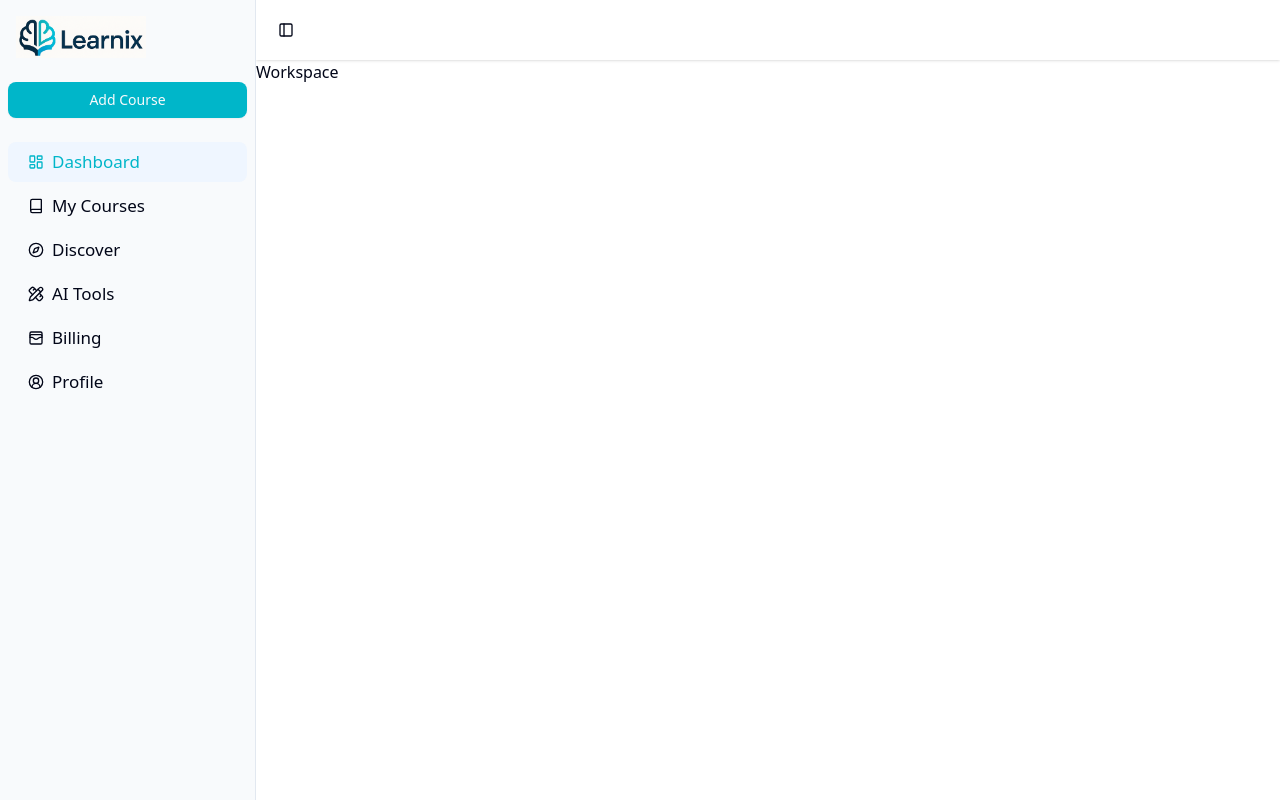
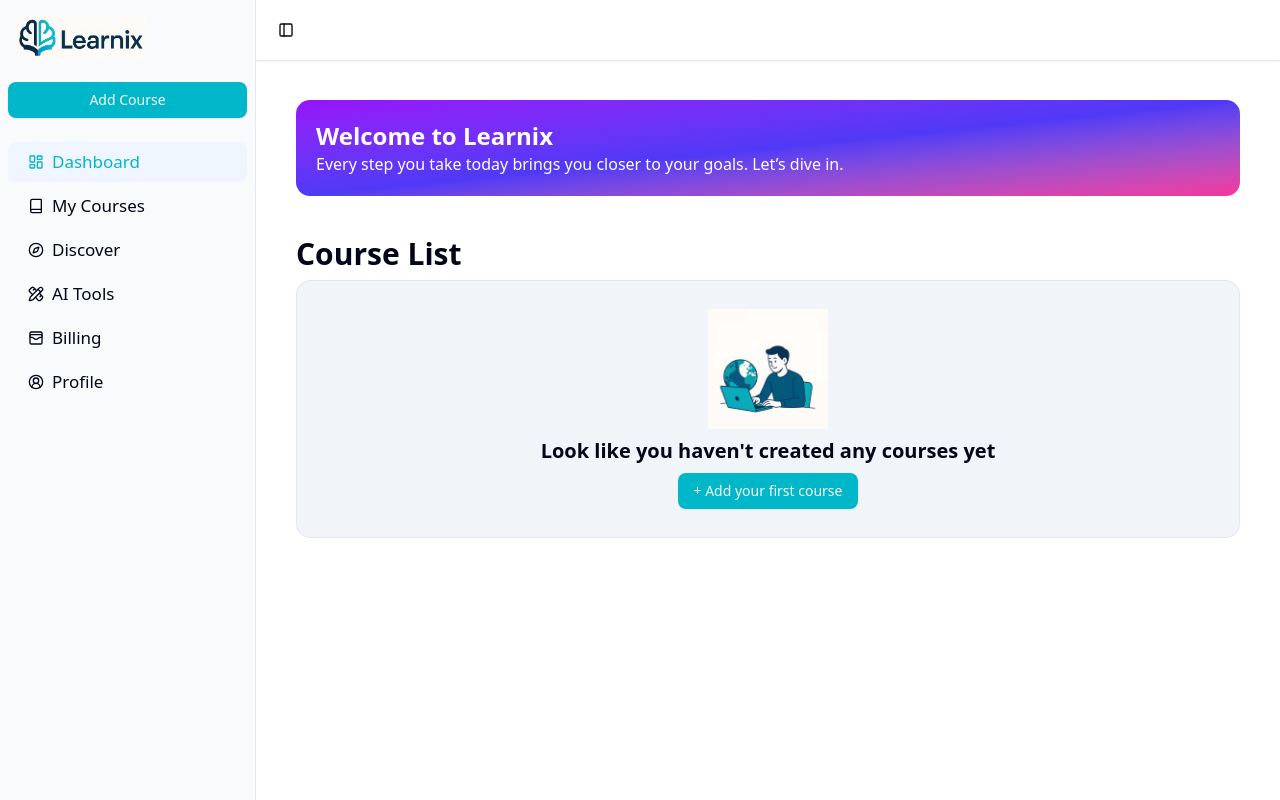
Before and after one commit to mehularora658/Learnix, a Next.js app: page /workspace in a window 1280 px wide. Built offline with nearby package versions, Linux system fonts and the light colour scheme; no server answers.

Commit message:
Dashboard Complete

```diff
--- /dev/null
+++ b/app/workspace/_components/CourseList.jsx
@@ -0,0 +1,28 @@
+"use client"
+import { Button } from '@/components/ui/button';
+import Image from 'next/image';
+import React, { useState } from 'react'
+
+function CourseList() {
+
+    const [courseList, setCourseList] = useState([]);
+
+    return (
+        <div className='mt-10'>
+            <h2 className='font-bold text-3xl'>Course List</h2>
+
+            {courseList?.length == 0 ? <div className='flex p-7 items-center justify-center flex-col border rounded-xl mt-2 bg-secondary'>
+                <Image src={"/online-education.png"} alt="edu" width={120} height={120} />
+                <h2 className='my-2 text-xl font-bold'>Look like you haven't created any courses yet</h2>
+
+                <Button>+ Add your first course</Button>
+            </div> :
+                <div>
+                    List of Courses
+                </div>
+            }
+        </div>
+    )
+}
+
+export default CourseList
--- /dev/null
+++ b/app/workspace/_components/WelcomeBanner.jsx
@@ -0,0 +1,12 @@
+import React from 'react'
+
+function WelcomeBanner() {
+    return (
+        <div className='p-5 bg-gradient-to-br from-purple-600 via-indigo-600 to-pink-500 rounded-xl'>
+            <h2 className='font-bold text-2xl text-white'>Welcome to Learnix</h2>
+            <p className='text-white'>Every step you take today brings you closer to your goals. Let’s dive in.</p>
+        </div>
+    )
+}
+
+export default WelcomeBanner
--- a/app/workspace/page.jsx
+++ b/app/workspace/page.jsx
@@ -1,8 +1,13 @@
 import React from 'react'
+import WelcomeBanner from './_components/WelcomeBanner'
+import CourseList from './_components/CourseList'
 
 function Workspace() {
     return (
-        <div>Workspace</div>
+        <div>
+            <WelcomeBanner />
+            <CourseList />
+        </div>
     )
 }
 
--- a/app/workspace/provider.jsx
+++ b/app/workspace/provider.jsx
@@ -2,6 +2,7 @@
 import React from 'react'
 import AppSidebar from './_components/AppSidebar'
 import AppHeader from './_components/AppHeader'
+
 
 function WorkspaceProvider({ children }) {
     return (
@@ -10,7 +11,10 @@
 
             <div className='w-full'>
                 <AppHeader />
-                {children}</div>
+                <div className='p-10'>
+                    {children}
+                </div>
+            </div>
         </SidebarProvider>
     )
 }
```
Also changed, not shown: public/online-education.png (added).
